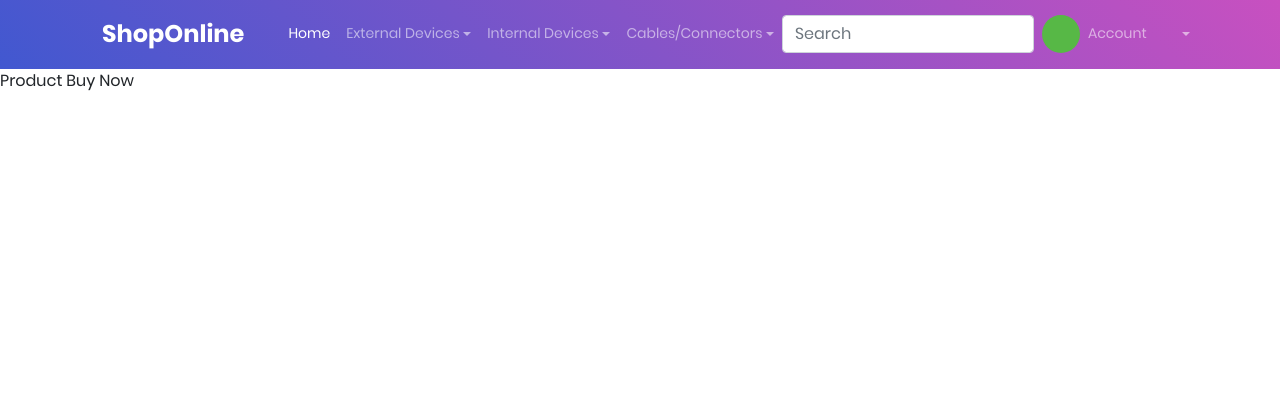
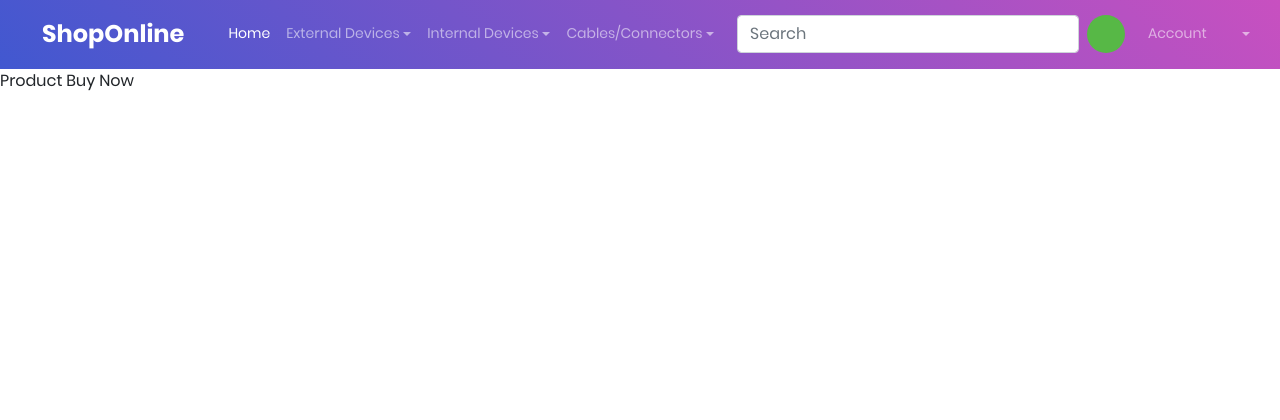
Before and after one commit to charitra1022/ShopOnline, a Django app: page /buy/ in a window 1280 px wide. Shown: the top 420 px of the page. Run offline with Django 4.2, Linux system fonts and the light colour scheme; some libraries are stand-ins or nearby versions; some web fonts are replaced.

Commit message:
decreased padding

```diff
--- a/app/static/app/css/base.css
+++ b/app/static/app/css/base.css
@@ -114,7 +114,7 @@ a:hover {
 
 /*********** Navigation Bar ***********/
 .navbar {
-  padding: 0 70px;
+  padding: 0 10px;
   z-index: 100;
   background: #9053c7;
   background: -webkit-linear-gradient(-135deg, #c850c0, #4158d0);
```
